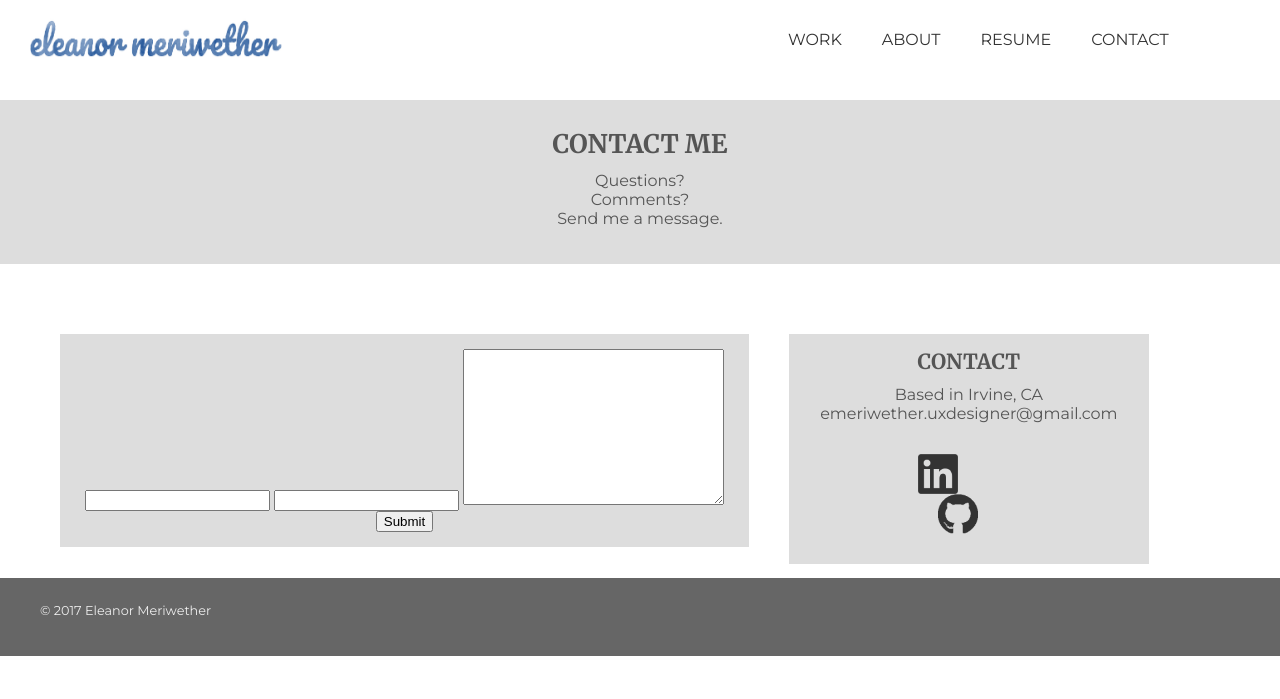
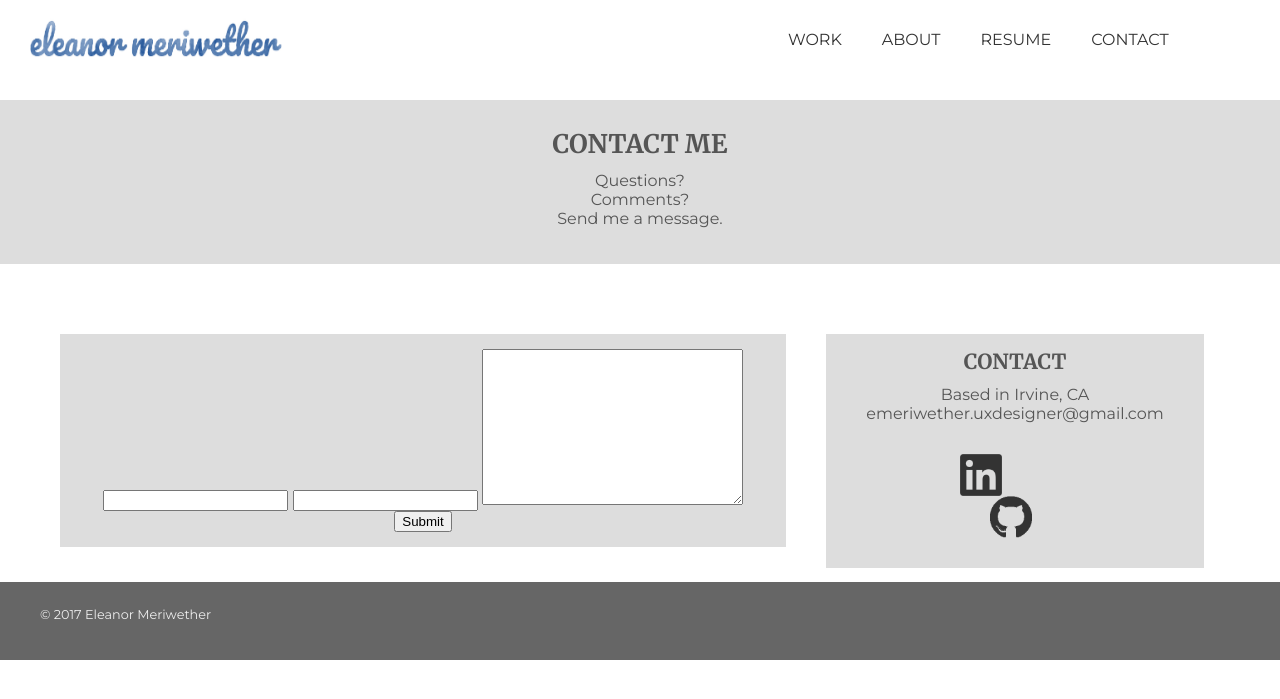
Before and after one commit to emeriwether/emeriwether.github.io, a Jekyll site: the page built from contact.html, in a window 1280 px wide. Shown: the top 699 px of the page. Built offline with Jekyll 4.4.1, drawn with Linux system fonts in a browser that asks for light colours; nearby versions of some CDN libraries.

Commit message:
undo prev commit

```diff
--- a/css/styles.css
+++ b/css/styles.css
@@ -144,8 +144,8 @@
 section.contactInfo div:nth-child(1) { width: 60%; }
 section.contactInfo div:nth-child(2) { margin-left: 40px; }
 section.contactInfo div div { margin-left: 30%; }
-section.contactInfo div div img { width: 40px; height: 40px; float: left;}
-section.contactInfo div div img:nth-child(2) { padding-left: 20px; }
+section.contactInfo div div img { width: 40%; float: left;}
+section.contactInfo div div img:nth-child(2) { padding-left: 30px; }
 
 /*
 -----------
```
